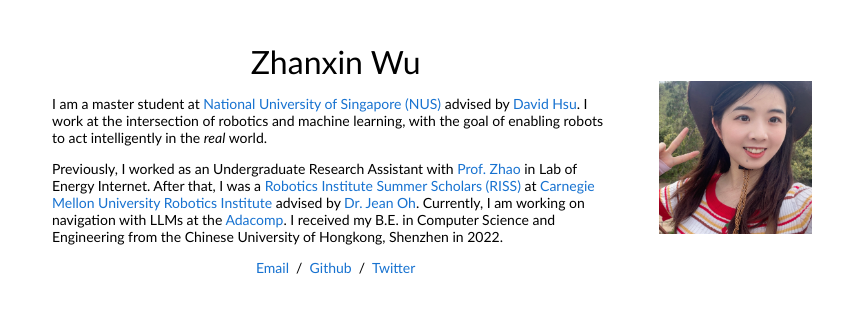
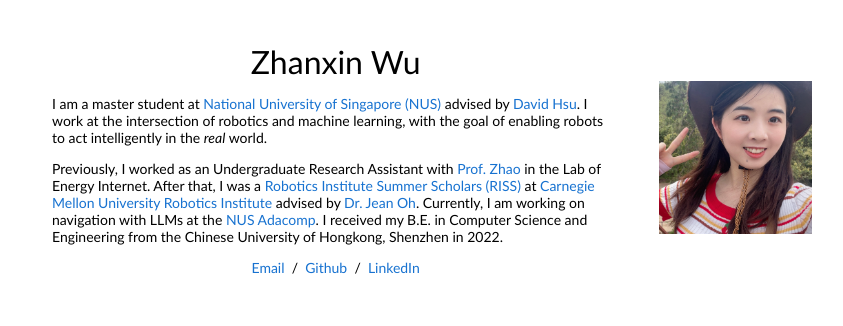
Before and after one commit to iko0725/website, a plain HTML site: page index.html in a window 1280 px wide. Shown: the top 326 px of the page, without its empty margins (208-1051 px from the left). Drawn offline with Linux system fonts and the light colour scheme.

Commit message:
Update Info

```diff
--- a/index.html
+++ b/index.html
@@ -38,14 +38,14 @@
                 I work at the intersection of robotics and machine learning, with the goal of enabling robots to act intelligently in the <em>real</em> world.
 
               <p>
-                Previously, I worked as an Undergraduate Research Assistant with <a href="https://www.zhaojunhua.org/"> Prof. Zhao</a> in Lab of Energy Internet. After that, I was a <a href="https://riss.ri.cmu.edu/">Robotics Institute Summer Scholars (RISS)</a>
-                 at <a href="https://www.ri.cmu.edu/">Carnegie Mellon University Robotics Institute</a> advised by <a href="https://www.cs.cmu.edu/~./jeanoh/">Dr. Jean Oh</a>. Currently, I am working on navigation with LLMs at the <a href="https://svl.stanford.edu/">Adacomp</a>.
+                Previously, I worked as an Undergraduate Research Assistant with <a href="https://www.zhaojunhua.org/"> Prof. Zhao</a> in the Lab of Energy Internet. After that, I was a <a href="https://riss.ri.cmu.edu/">Robotics Institute Summer Scholars (RISS)</a>
+                 at <a href="https://www.ri.cmu.edu/">Carnegie Mellon University Robotics Institute</a> advised by <a href="https://www.cs.cmu.edu/~./jeanoh/">Dr. Jean Oh</a>. Currently, I am working on navigation with LLMs at the <a href="https://adacomp.comp.nus.edu.sg/">NUS Adacomp</a>.
                 I received my B.E. in Computer Science and Engineering from the Chinese University of Hongkong, Shenzhen in 2022.
 
                 <p style="text-align:center">
                   <a href="mailto:zhanxinwu@u.nus.edu">Email</a> &nbsp/&nbsp
                   <a href="https://github.com/iko0725">Github</a> &nbsp/&nbsp
-                  <a href="https://twitter.com/meikowu">Twitter</a>
+                  <a href="https://www.linkedin.com/in/zhanxin-wu-736204262/">LinkedIn</a>
                 </p>
 
               </p>
```
